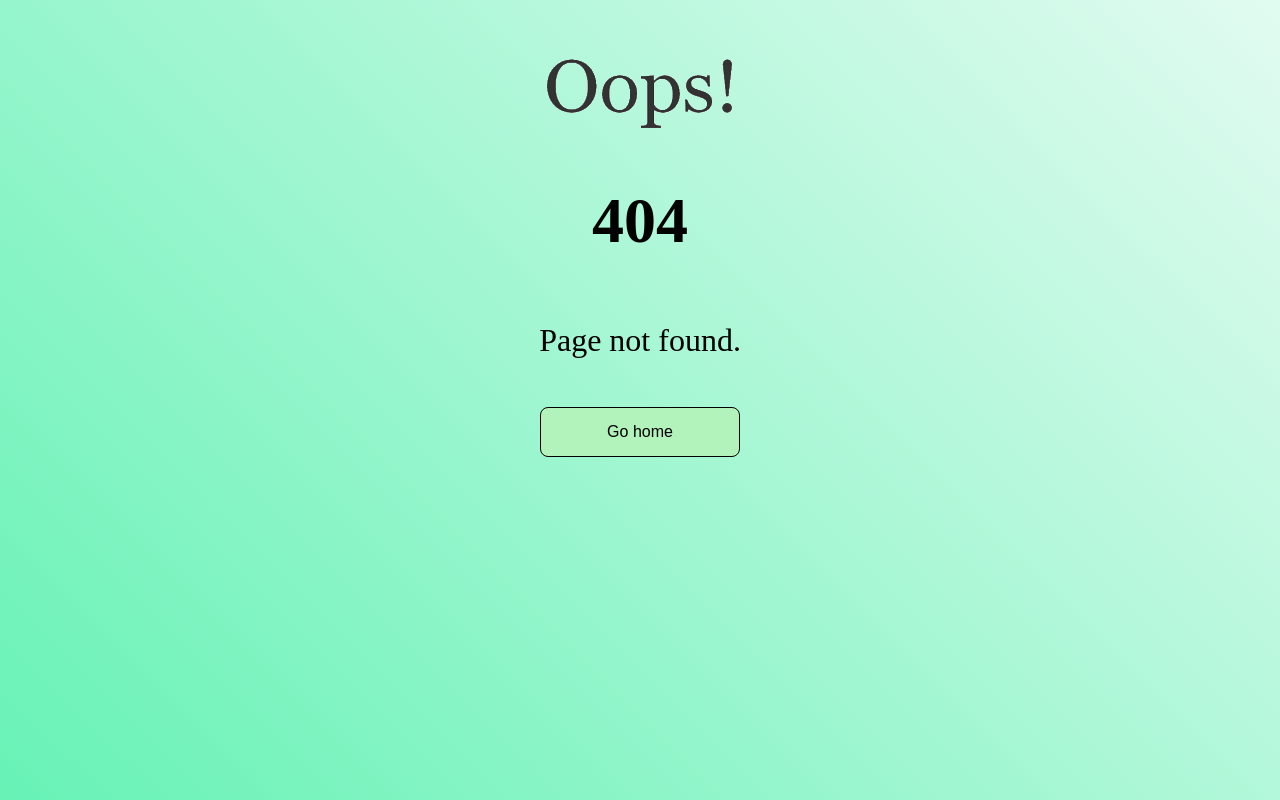
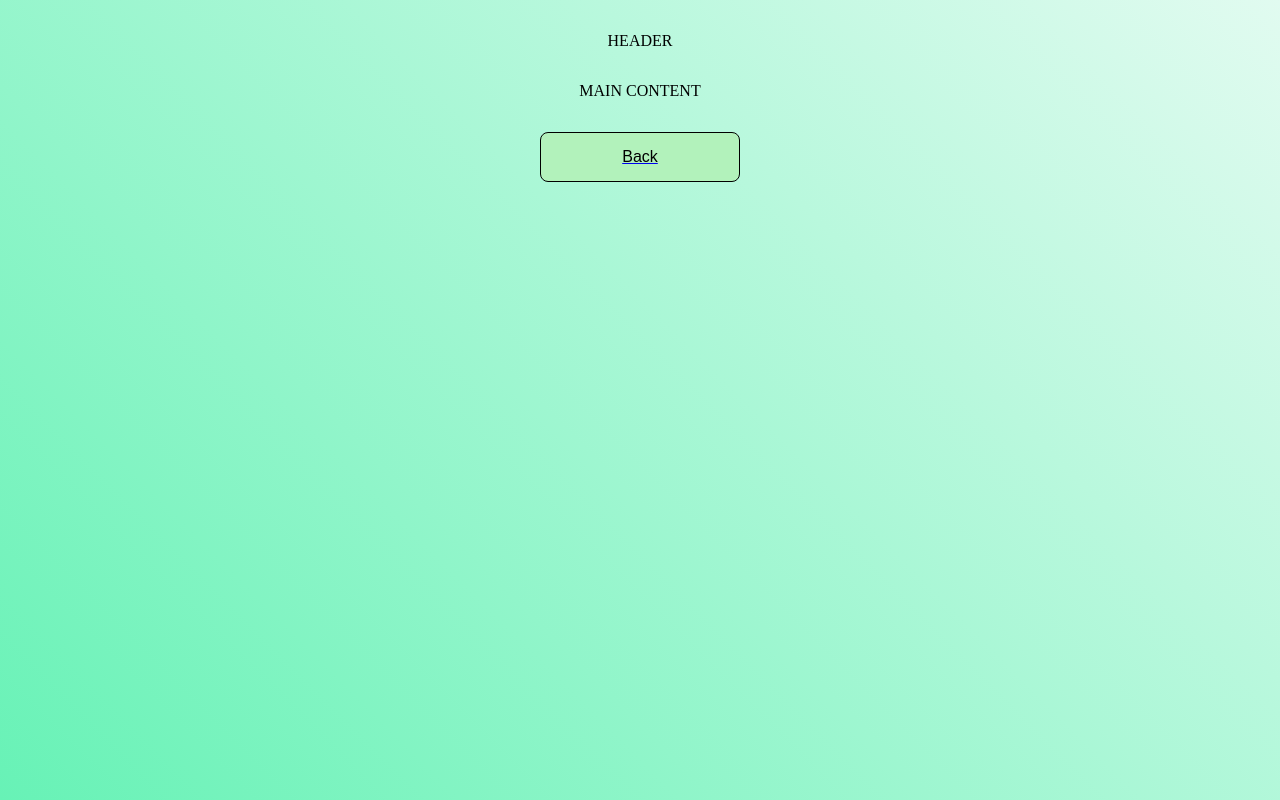
Before and after one commit to AndriusCa/23-mobile-app-cra, a React (Create React App) app: page /contentpage in a window 1280 px wide. Before the commit this address had no page. Built offline with nearby package versions, Linux system fonts and the light colour scheme.

Commit message:
content page and routing

```diff
--- a/src/App.jsx
+++ b/src/App.jsx
@@ -8,6 +8,7 @@ import { Feature3 } from "./pages/feature/Feature3";
 import { Register } from "./pages/register/Register";
 import { Login } from "./pages/login/Login";
 import { TermAndCond } from "./pages/TermAndCond/TermAndCond";
+import { ContentPage } from "./pages/contentPage/ContentPage";
 
 
 function App() {
@@ -21,6 +22,7 @@ function App() {
         <Route path="/register" element={<Register />} />
         <Route path="/login" element={<Login />} />
         <Route path="/termandcond" element={<TermAndCond />} />
+        <Route path="/contentpage" element={<ContentPage />} />
         <Route path="*" element={<Page404 />} />
       </Routes>
     </BrowserRouter>
--- a/src/pages/contentPage/ContentPage.jsx
+++ b/src/pages/contentPage/ContentPage.jsx
@@ -0,0 +1,15 @@
+import { Link } from "react-router-dom"
+import { Button } from "../../components/button/Button"
+import style from "../../pages/contentPage/ContentPage.module.css"
+
+export function ContentPage() {
+  return (
+    <div className={style.content}>
+      <div>HEADER</div>
+      <div>MAIN CONTENT</div>
+      <Link to="/">
+        <Button text="Back" />
+      </Link>
+    </div>
+  )
+};
--- a/src/pages/contentPage/ContentPage.module.css
+++ b/src/pages/contentPage/ContentPage.module.css
@@ -0,0 +1,8 @@
+.content {
+  display: flex;
+  gap: 2rem;
+  padding: 2rem;
+  flex-wrap: wrap;
+  flex-direction: column;
+  align-items: center;
+}
--- a/src/pages/login/Login.jsx
+++ b/src/pages/login/Login.jsx
@@ -37,7 +37,7 @@ const login = (email, password) => {
       try {
         await login(email, password)
         window.localStorage.setItem("isLoggedIn", "true")
-        navigate("/loggedIn")
+        navigate("/contentpage")
       } catch {
         setError("Invalid credentials")
       }
```
